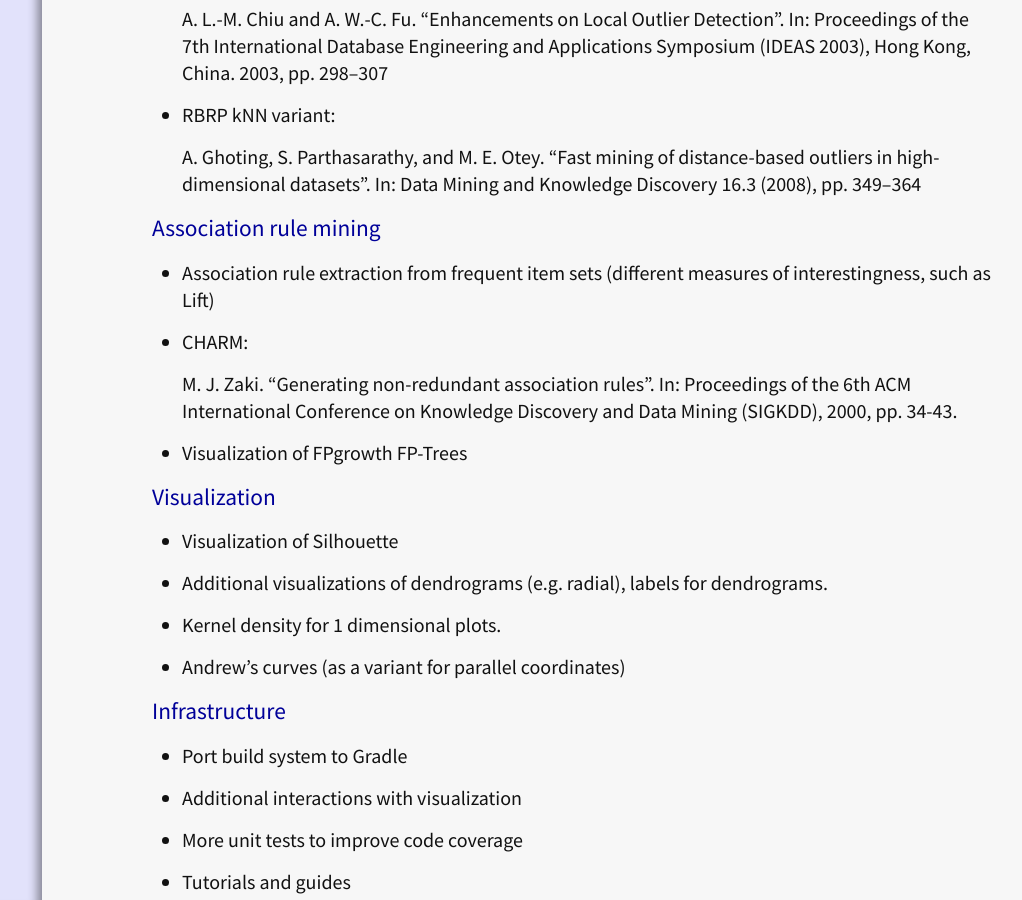
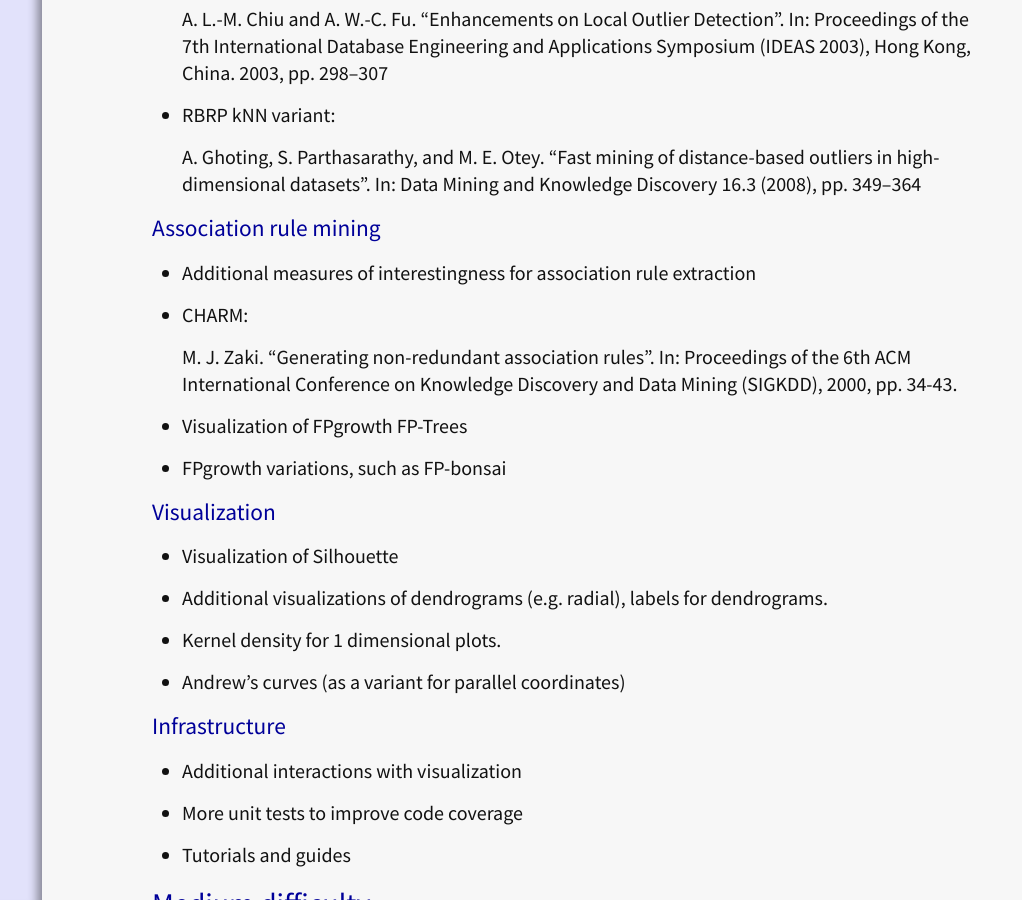
Before and after one commit to elki-project/elki-project.github.io, a Jekyll site: the page built from dev/projectideas.md, in a window 1280 px wide and 900 px high, scrolled down 4439 px. Shown: the whole window, without its empty margins (248-1270 px from the left). Built offline with Jekyll 4.4.1, drawn with Linux system fonts in a browser that asks for light colours.

Commit message:
Updates, we are using gradle now.

```diff
--- a/dev/projectideas.md
+++ b/dev/projectideas.md
@@ -163,13 +163,15 @@ The following list are project ideas for *students that want to get started* wit
 
 ### Association rule mining
 
-- Association rule extraction from frequent item sets (different measures of interestingness, such as Lift)
+- Additional measures of interestingness for association rule extraction
 
 - CHARM:
 
   M. J. Zaki. "Generating non-redundant association rules". In: Proceedings of the 6th ACM International Conference on Knowledge Discovery and Data Mining (SIGKDD), 2000, pp. 34-43.
 
 - Visualization of FPgrowth FP-Trees
+
+- FPgrowth variations, such as FP-bonsai
 
 ### Visualization
 
@@ -182,8 +184,6 @@ The following list are project ideas for *students that want to get started* wit
 - Andrew's curves (as a variant for parallel coordinates)
 
 ### Infrastructure
-
-- Port build system to Gradle
 
 - Additional interactions with visualization
 
```
